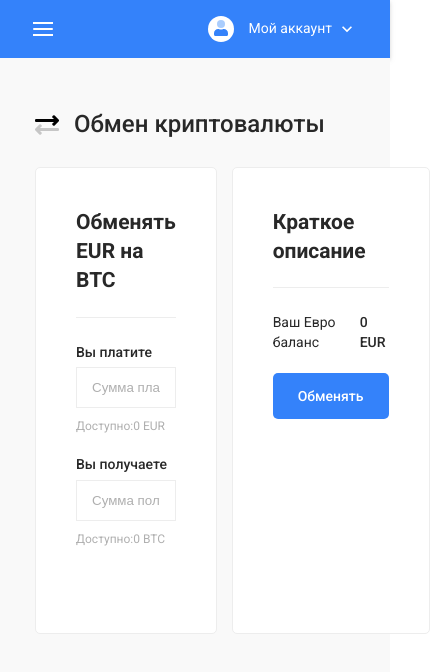
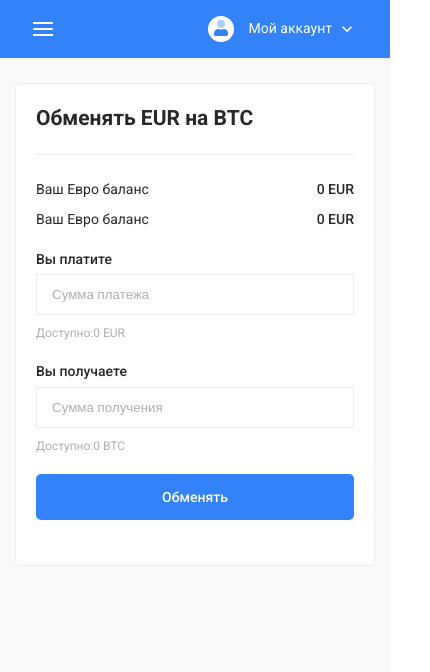
Before and after one commit to NikitaIsakov/coinloan, a Nuxt app: page / in a window 390 px wide. Shown: the top 672 px of the page, 430 px wide, since content can reach past the window. Built offline with nearby package versions, Linux system fonts and the light colour scheme; data requests are answered from the project's data file.

Commit message:
Поправил верстку в адаптиве

```diff
--- a/components/aside/FooterNav.vue
+++ b/components/aside/FooterNav.vue
@@ -53,6 +53,7 @@ export default {
   .aside--footer {
     padding: 24px;
     position: relative;
+    margin-top: 15px;
 
     &::before {
       content: "";
--- a/components/exchange/Card.vue
+++ b/components/exchange/Card.vue
@@ -1,5 +1,5 @@
 <template lang="pug">
-  .card
+  .card(:class="'card__' + theme")
     .card--header
       h2.card--title {{title}}
     .card--content
@@ -8,7 +8,7 @@
 
 <script>
 export default {
-  props: ['title'],
+  props: ['title', 'theme'],
 }
 </script>
 
@@ -24,7 +24,9 @@ export default {
     width: 100%;
 
     &:not(:last-child) {
-      margin-right: 15px;
+      @media screen and (min-width: 1201px) {
+        margin-right: 15px;
+      }
     }
 
     &--header {
@@ -40,6 +42,34 @@ export default {
       padding: 25px 0;
       height: 100%;
     }
+
+    &__exchange {
+      .description--list {
+        display: none;
+
+        @media screen and (max-width: 1200px) {
+          display: block;
+        }
+      }
+
+      .btn__submit {
+        display: none;
+
+        @media screen and (max-width: 1200px) {
+          display: block;
+        }
+      }
+    }
+
+    &__exchange-description {
+      @media screen and (max-width: 1200px) {
+        display: none;
+      }
+    }
+
+    @media screen and (max-width: 768px) {
+      padding: 20px;
+    }
   }
 
 </style>
--- a/components/exchange/Exchange.vue
+++ b/components/exchange/Exchange.vue
@@ -1,13 +1,13 @@
 <template lang="pug">
   .wrap-cards
-    <Card :title="'Обменять EUR на BTC'">
+    <Card :title="'Обменять EUR на BTC'" :theme="'exchange'">
       form(slot="content")
-        <ExchangeDesc v-show="tablet || mobile"/>
+        <ExchangeDesc :full="false"/>
         <ExInput :inputSup="'Вы платите'" :inputSub="'Доступно:0 EUR'" :inputPlaceholder="'Сумма платежа'" />
         <ExInput :inputSup="'Вы получаете'" :inputSub="'Доступно:0 BTC'" :inputPlaceholder="'Сумма получения'"/>
-        <ExchangeSubmit v-show="tablet || mobile"/>
+        <ExchangeSubmit/>
     </Card>
-    <Card :title="'Краткое описание'" v-show="desktop">
+    <Card :title="'Краткое описание'" :theme="'exchange-description'">
       form.wrap-description(slot="content")
         <ExchangeDesc />
         <ExchangeSubmit />
@@ -58,6 +58,7 @@ export default {
       }
     },
     generateCurList: function() {
+      console.log(this.$device.isDesktop);
       // Генерация валютных пар
       let curr = this.сurrencies;
       for (let i = 0; i < curr.length; i++) {
--- a/components/exchange/ExchangeDesc.vue
+++ b/components/exchange/ExchangeDesc.vue
@@ -1,5 +1,11 @@
 <template lang="pug">
   ul.description--list
+    li.description--item(v-if="full")
+      .description--caption Ваш Евро баланс
+      .description--value 0 EUR
+    li.description--item
+      .description--caption Ваш Евро баланс
+      .description--value 0 EUR
     li.description--item
       .description--caption Ваш Евро баланс
       .description--value 0 EUR
@@ -7,7 +13,12 @@
 
 <script>
 export default {
-
+  props: {
+    full: {
+      type: Boolean,
+      default: true
+    },
+  }
 }
 </script>
 
--- a/components/exchange/ExchangeSubmit.vue
+++ b/components/exchange/ExchangeSubmit.vue
@@ -1,3 +1,3 @@
 <template lang="pug">
-  button.btn.btn__primary(type="submit") Обменять
+  button.btn.btn__primary.btn__submit(type="submit") Обменять
 </template>
--- a/components/layout/Main.vue
+++ b/components/layout/Main.vue
@@ -27,6 +27,10 @@ export default {
   .page--content {
     background-color: $clr-bg-content;
     padding: 50px 35px 25px;
+
+    @media screen and (max-width: 768px) {
+      padding: 25px 15px;
+    }
   }
 
   .page--title {
@@ -39,6 +43,10 @@ export default {
     display: flex;
     align-items: center;
     margin-bottom: 25px;
+
+    @media screen and (max-width: 1200px) {
+      display: none;
+    }
   }
 
   .content--icon {
```
Also changed, not shown: 1 other file (tests, documents, lock files or other folders).
